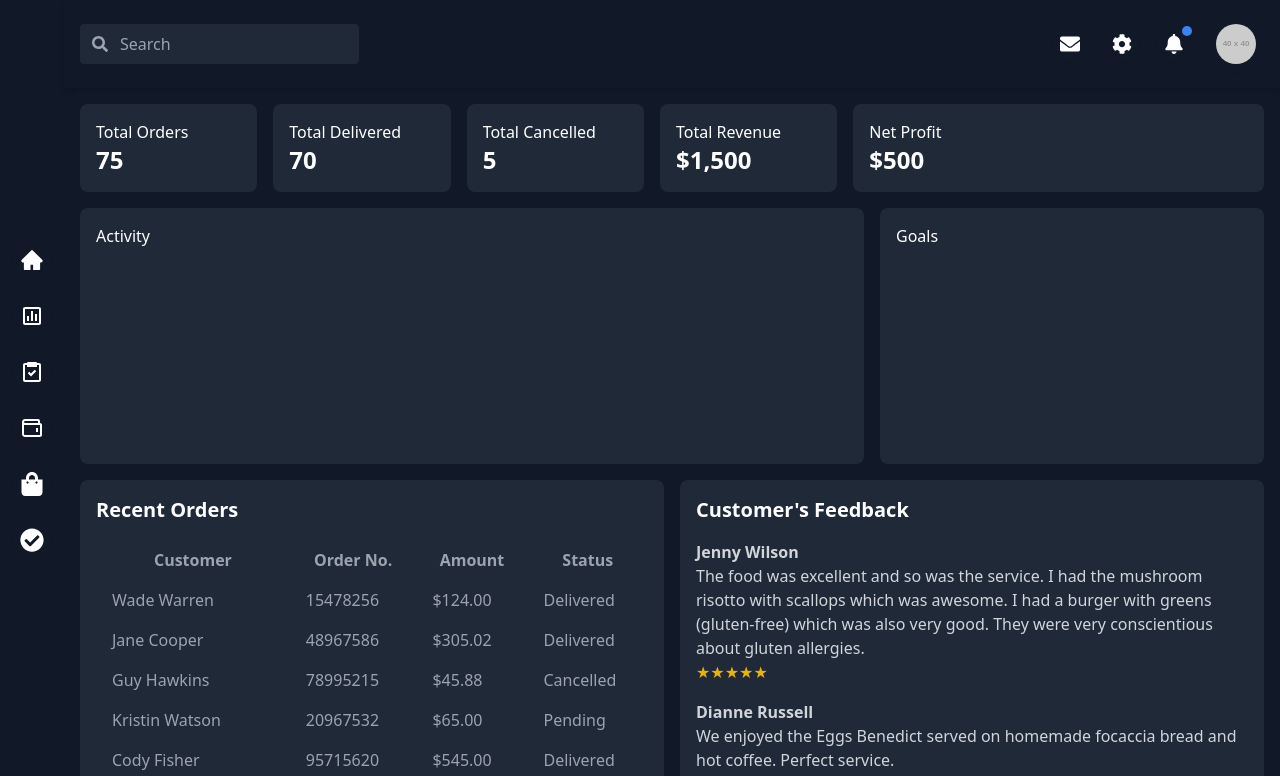
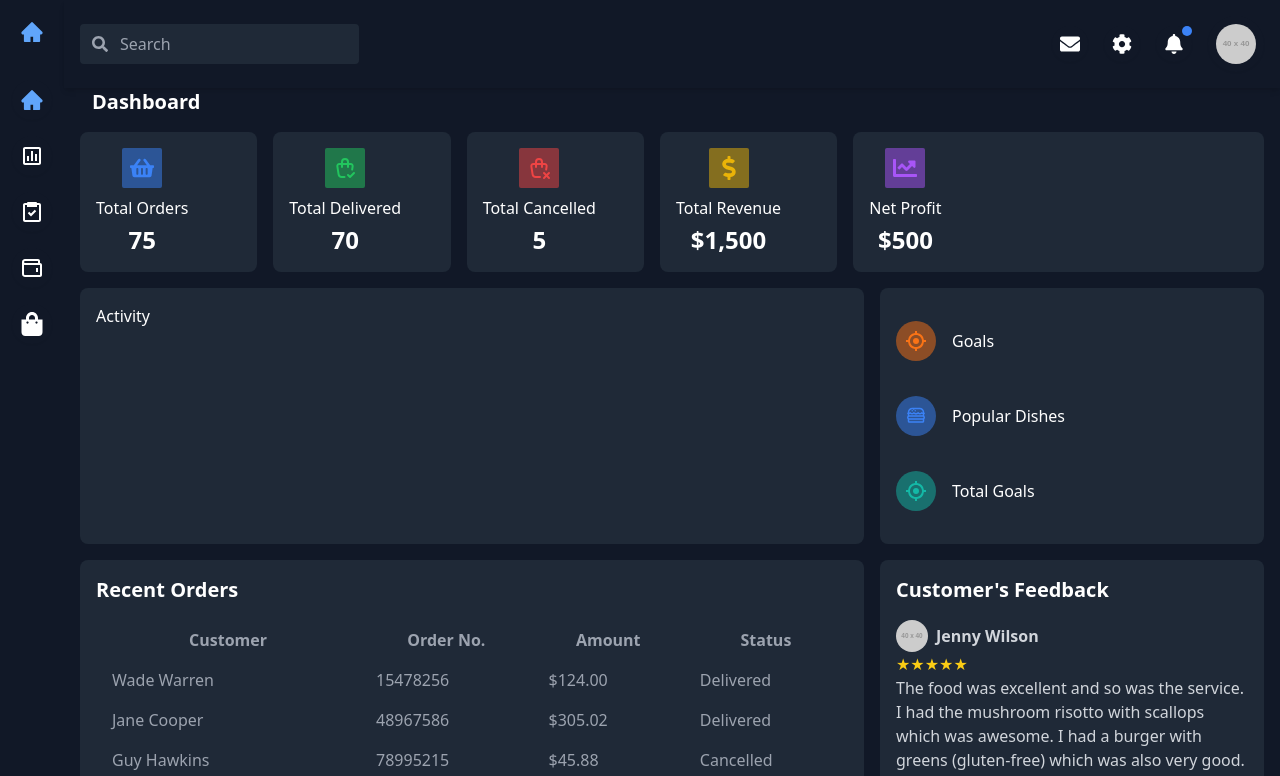
Before and after one commit to yeshu10/Dashboard, a React (Vite) app in the folder dashboard/: page / in a window 1280 px wide. Shown: the top 776 px of the page. Built offline with nearby package versions, Linux system fonts and the light colour scheme.

Commit message:
"Updated App.jsx, added new components and modified existing ones, including CustomerFeedback, DashboardSummary, and RecentOrders"

```diff
--- a/dashboard/src/App.jsx
+++ b/dashboard/src/App.jsx
@@ -14,18 +14,22 @@ const App = () => {
       <Sidebar />
       <div className="flex-1 flex flex-col bg-gray-900 min-h-screen">
         <Header />
+        <div className="text-white font-bold pl-7  text-xl">Dashboard</div>
         <main className="p-4 flex-1">
           <DashboardSummary />
           <div className="grid grid-cols-1 md:grid-cols-3 gap-4 mt-4 h-64">
         <ActivityChart />
         <Goals />
       </div>
+      <div className="grid grid-cols-1 md:grid-cols-3 gap-4 mt-4">
+        <RecentOrders />
+        <CustomerFeedback />
+      </div>
 
-
-          <div className="grid grid-cols-1 md:grid-cols-2 gap-4 mt-4">
+          {/* <div className="grid grid-cols-1 md:grid-cols-2 gap-4 mt-4">
           <RecentOrders />
             <CustomerFeedback />
-          </div>
+          </div> */}
 
         </main>
       </div>
--- a/dashboard/src/components/CustomerFeedback.jsx
+++ b/dashboard/src/components/CustomerFeedback.jsx
@@ -1,4 +1,3 @@
-// src/components/CustomerFeedback.jsx
 import React from 'react';
 
 const feedbacks = [
@@ -21,17 +20,23 @@ const feedbacks = [
 
 const CustomerFeedback = () => {
   return (
-    <div className="bg-gray-800 p-4 rounded-lg">
+    <div className="bg-gray-800 p-4 rounded-lg col-span-1">
       <div className="text-xl font-semibold text-white mb-4">Customer's Feedback</div>
       <div className="space-y-4">
         {feedbacks.map((feedback, index) => (
           <div key={index} className="text-gray-300">
-            <div className="font-semibold">{feedback.name}</div>
-            <div>{feedback.feedback}</div>
-            <div className="text-yellow-500">
+            <div className="flex items-center"><img
+            src="https://via.placeholder.com/40" // Replace with actual image URL
+            alt="Profile"
+            className="w-8 h-8 rounded-full object-cover"
+          /> <div className="font-semibold pl-2">{feedback.name}</div></div>
+
+            <div className="text-yellow-400">
               {'★'.repeat(feedback.rating)}
               {'☆'.repeat(5 - feedback.rating)}
             </div>
+            <div>{feedback.feedback}</div>
+
           </div>
         ))}
       </div>
--- a/dashboard/src/components/DashboardSummary.jsx
+++ b/dashboard/src/components/DashboardSummary.jsx
@@ -1,29 +1,69 @@
 import React from 'react';
+import { FaShoppingBasket , FaDollarSign, FaChartLine } from 'react-icons/fa';
+import { TbShoppingBagCheck, TbShoppingBagX} from "react-icons/tb";
+
+
 
 const DashboardSummary = () => {
   return (
     <div className="flex gap-4">
       <div className="flex flex-wrap gap-4 flex-[2]">
         <div className="bg-gray-800 p-4 rounded-lg text-white flex-1 min-w-[150px]">
-          <div>Total Orders</div>
-          <div className="text-2xl font-bold">75</div>
+          <div className="flex items-center gap-4">
+            <div className="flex flex-col items-center">
+              <div className="bg-blue-500 bg-opacity-50 p-2 rounded-sm inline-flex items-center justify-center">
+                <FaShoppingBasket className="text-blue-500" size={24} />
+
+              </div>
+              <div className="mt-2">Total Orders</div>
+              <div className="text-2xl font-bold mt-1">75</div>
+            </div>
+          </div>
         </div>
         <div className="bg-gray-800 p-4 rounded-lg text-white flex-1 min-w-[150px]">
-          <div>Total Delivered</div>
-          <div className="text-2xl font-bold">70</div>
+          <div className="flex items-center gap-4">
+            <div className="flex flex-col items-center">
+              <div className="bg-green-500 bg-opacity-50 p-2 rounded-sm inline-flex items-center justify-center">
+                <TbShoppingBagCheck className="text-green-500" size={24} />
+              </div>
+              <div className="mt-2">Total Delivered</div>
+              <div className="text-2xl font-bold mt-1">70</div>
+            </div>
+          </div>
         </div>
         <div className="bg-gray-800 p-4 rounded-lg text-white flex-1 min-w-[150px]">
-          <div>Total Cancelled</div>
-          <div className="text-2xl font-bold">5</div>
+          <div className="flex items-center gap-4">
+            <div className="flex flex-col items-center">
+              <div className="bg-red-500 bg-opacity-50 p-2 rounded-sm inline-flex items-center justify-center">
+                <TbShoppingBagX className="text-red-500" size={24} />
+              </div>
+              <div className="mt-2">Total Cancelled</div>
+              <div className="text-2xl font-bold mt-1">5</div>
+            </div>
+          </div>
         </div>
         <div className="bg-gray-800 p-4 rounded-lg text-white flex-1 min-w-[150px]">
-          <div>Total Revenue</div>
-          <div className="text-2xl font-bold">$1,500</div>
+          <div className="flex items-center gap-4">
+            <div className="flex flex-col items-center">
+              <div className="bg-yellow-500 bg-opacity-50 p-2 rounded-sm inline-flex items-center justify-center">
+                <FaDollarSign className="text-yellow-500" size={24} />
+              </div>
+              <div className="mt-2">Total Revenue</div>
+              <div className="text-2xl font-bold mt-1">$1,500</div>
+            </div>
+          </div>
         </div>
       </div>
       <div className="bg-gray-800 p-4 rounded-lg text-white flex-[1] min-w-[150px]">
-        <div>Net Profit</div>
-        <div className="text-2xl font-bold">$500</div>
+        <div className="flex items-center gap-4">
+          <div className="flex flex-col items-center">
+            <div className="bg-purple-500 bg-opacity-50 p-2 rounded-sm inline-flex items-center justify-center">
+              <FaChartLine className="text-purple-500" size={24} />
+            </div>
+            <div className="mt-2">Net Profit</div>
+            <div className="text-2xl font-bold mt-1">$500</div>
+          </div>
+        </div>
       </div>
     </div>
   );
--- a/dashboard/src/components/Goals.jsx
+++ b/dashboard/src/components/Goals.jsx
@@ -1,10 +1,32 @@
 import React from 'react';
+import { BiTargetLock } from 'react-icons/bi';
+import { LiaHamburgerSolid } from 'react-icons/lia';
 
 const Goals = () => {
   return (
-    <div className="bg-gray-800 p-4 rounded-lg text-white h-64 col-span-1">
-      <div>Goals</div>
-      <div className="text-2xl font-bold"></div>
+    <div className="bg-gray-800 p-4 rounded-lg text-white h-full col-span-1 flex flex-col justify-around">
+
+      <div className="flex items-center gap-4">
+        <div className="bg-orange-500 bg-opacity-50 p-2 rounded-full inline-flex items-center justify-center">
+          <BiTargetLock className="text-orange-500" size={24} />
+        </div>
+        <div>Goals</div>
+      </div>
+
+      <div className="flex items-center gap-4">
+        <div className="bg-blue-500 bg-opacity-50 p-2 rounded-full inline-flex items-center justify-center">
+          <LiaHamburgerSolid className="text-blue-500" size={24} />
+        </div>
+        <div>Popular Dishes</div>
+      </div>
+
+      <div className="flex items-center gap-4">
+        <div className="bg-teal-500 bg-opacity-50 p-2 rounded-full inline-flex items-center justify-center">
+          <BiTargetLock className="text-teal-500" size={24} />
+        </div>
+        <div>Total Goals</div>
+      </div>
+
     </div>
   );
 };
--- a/dashboard/src/components/RecentOrders.jsx
+++ b/dashboard/src/components/RecentOrders.jsx
@@ -1,4 +1,3 @@
-// src/components/RecentOrders.jsx
 import React from 'react';
 
 const orders = [
@@ -12,7 +11,7 @@ const orders = [
 
 const RecentOrders = () => {
   return (
-    <div className="bg-gray-800 p-4 rounded-lg">
+    <div className="bg-gray-800 p-4 rounded-lg col-span-2">
       <div className="text-xl font-semibold text-white mb-4">Recent Orders</div>
       <div className="overflow-auto">
         <table className="min-w-full text-gray-400">
--- a/dashboard/src/components/Sidebar.jsx
+++ b/dashboard/src/components/Sidebar.jsx
@@ -1,17 +1,17 @@
 import React from 'react';
 import { AiFillHome } from 'react-icons/ai';
 import { BiBarChartSquare, BiTask, BiWallet } from 'react-icons/bi';
-import { FaShoppingBag, FaCheckCircle } from 'react-icons/fa';
+import { FaShoppingBag } from 'react-icons/fa';
 
 const Sidebar = () => {
   return (
-    <div className="w-16 bg-gray-900 text-white flex flex-col h-screen">
-      {/* <div className="h-16 flex items-center justify-center bg-gray-900 text-2xl font-bold">
-        <AiFillHome size={24} />
-      </div> */}
-      <nav className="flex-1 flex flex-col items-center justify-center space-y-4 p-4">
-      <a href="#" className="p-2 hover:bg-gray-700 rounded-full flex items-center justify-center shadow-sm">
-      <AiFillHome size={24} />
+    <div className="w-16 bg-gray-900 text-white flex flex-col">
+      <div className="h-16 flex items-center justify-center bg-gray-900 text-2xl font-bold">
+        <AiFillHome className="text-blue-400"  size={24} />
+      </div>
+      <nav className="flex flex-col items-center justify-start space-y-4 mt-2 p-2">
+        <a href="#" className="p-2 hover:bg-gray-700 rounded-full flex items-center justify-center shadow-sm">
+          <AiFillHome className="text-blue-400" size={24} />
         </a>
         <a href="#" className="p-2 hover:bg-gray-700 rounded-full flex items-center justify-center shadow-sm">
           <BiBarChartSquare size={24} />
@@ -25,9 +25,6 @@ const Sidebar = () => {
         <a href="#" className="p-2 hover:bg-gray-700 rounded-full flex items-center justify-center shadow-sm">
           <FaShoppingBag size={24} />
         </a>
-        <a href="#" className="p-2 hover:bg-gray-700 rounded-full flex items-center justify-center shadow-sm">
-          <FaCheckCircle size={24} />
-        </a>
       </nav>
     </div>
   );
```
